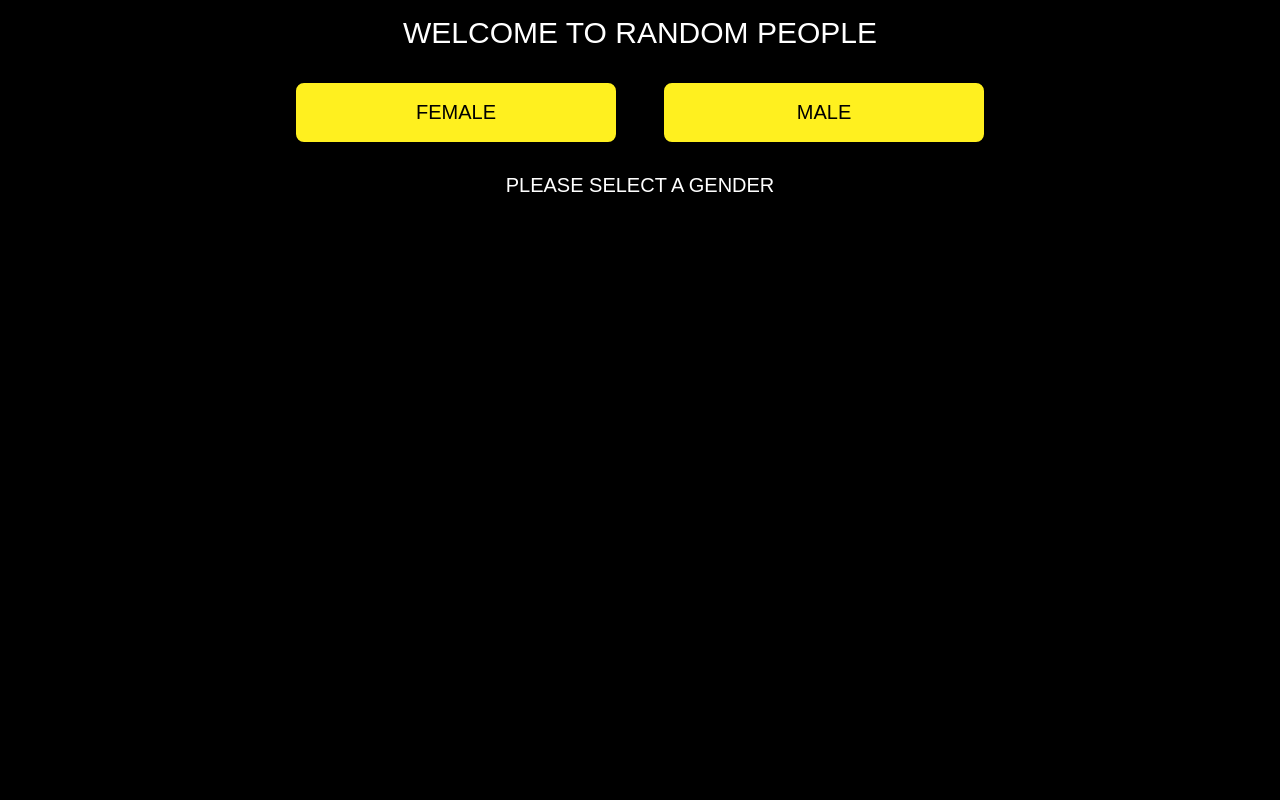
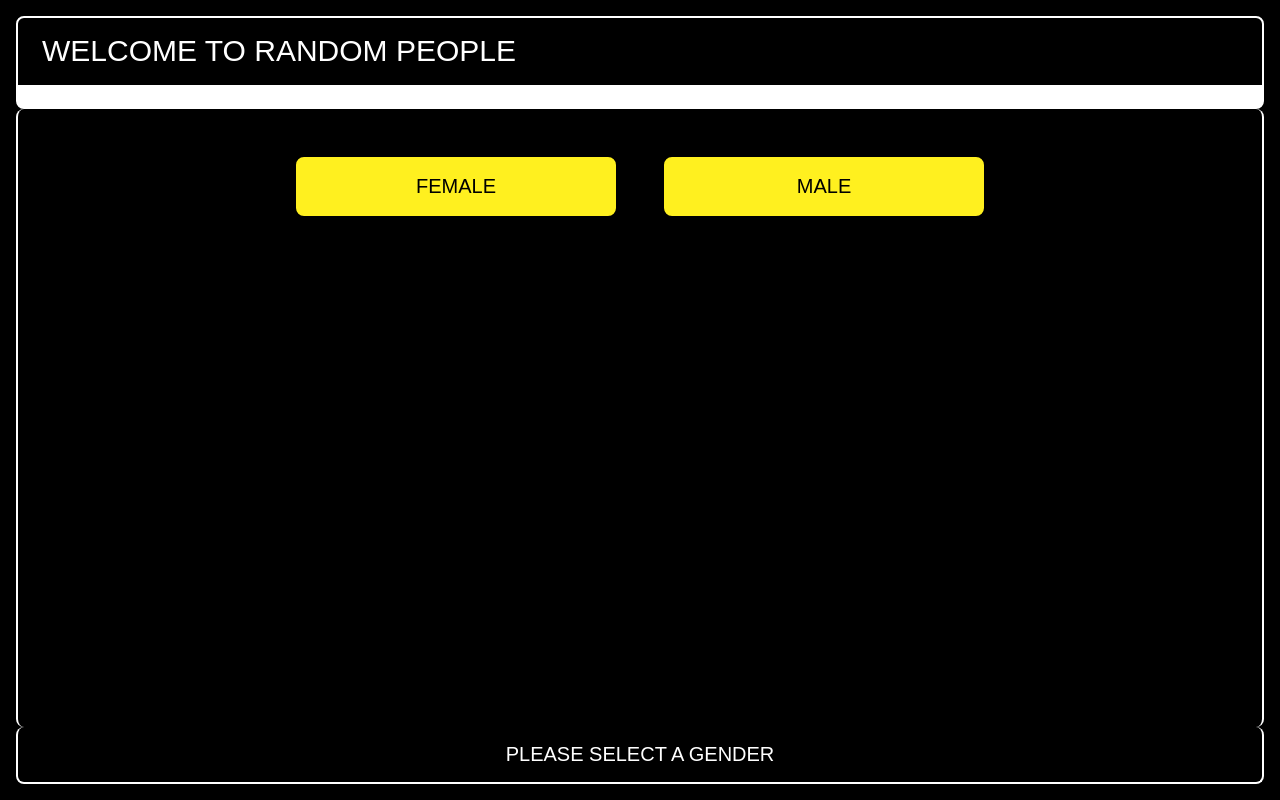
Before and after one commit to dimstar/rand-ppl, a website: page src/index.html in a window 1280 px wide. Drawn offline with Linux system fonts and the light colour scheme.

Commit message:
uses symantic elements for layout

```diff
--- a/src/index.html
+++ b/src/index.html
@@ -8,17 +8,24 @@
   <link rel="stylesheet" href="/assets/normailze.css">
   <link rel="stylesheet" href="/assets/styles.css">
 </head>
-<body>
+<body class="layout">
+  <header class="header">
     <h1 class="h1">WELCOME TO RANDOM PEOPLE</h1>
+  </header>
 
+  <main class="main">
     <div class="buttons">
       <button class="btn" data-get-users data-gender="female">Female</button>
       <button class="btn" data-get-users data-gender="male">Male</button>
     </div>
-  <h2 class="h2" data-clear-on-results>Please Select a Gender</h2>
 
     <ul class="users" data-users-list>
     </ul>
+  </main>
+
+  <footer class="footer">
+    <h2 class="h2" data-clear-on-results>Please Select a Gender</h2>
+  </footer>
 
   <script src="/assets/app.js"></script>
 </body>
```
Lines whose indentation alone changed are shown as unchanged.
